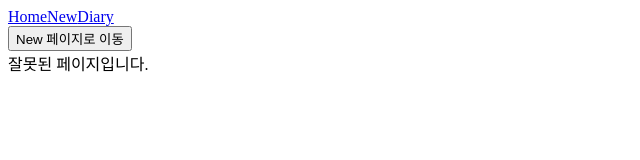
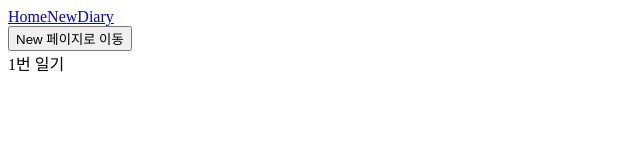
Before and after one commit to kimmh2142/onebite-react, a React (Vite) app in the folder section12/: page /diary/1 in a window 1280 px wide. Shown: the top 160 px of the page, without its empty margins (0-640 px from the left). Built offline with nearby package versions, Linux system fonts and the light colour scheme.

Commit message:
12.5 페이지라우팅4.동적경로

```diff
--- a/section12/src/App.jsx
+++ b/section12/src/App.jsx
@@ -6,8 +6,6 @@
 import Notfound from './pages/Notfound'
 
 
-// Link컴포넌트 : 클라이언트 사이드 렌더링
-// useNavigate : 이벤트 핸들러 함수 안에서 특정 조건에 따라 페이지 이동
 function App() {
   const nav = useNavigate();
 
@@ -26,7 +24,7 @@
       <Routes>
         <Route path="/" element={<Home />} />
         <Route path="/new" element={<New />} />
-        <Route path="/diary" element={<Diary />} />
+        <Route path="/diary/:id" element={<Diary />} />
         <Route path="*" element={<Notfound />} />
       </Routes>
     </>
--- a/section12/src/pages/Diary.jsx
+++ b/section12/src/pages/Diary.jsx
@@ -1,5 +1,11 @@
+import { useParams } from "react-router-dom"
+
 const Diary = () => {
-    return <div>Dairy</div>
+    // url parameter 방식
+    const params = useParams();
+    console.log(params);
+
+    return <div>{params.id}번 일기</div>
 }
 
 export default Diary
--- a/section12/src/pages/Home.jsx
+++ b/section12/src/pages/Home.jsx
@@ -1,4 +1,14 @@
+import { useSearchParams } from "react-router-dom"
+
 const Home = () => {
+
+    // QueryString 방식
+    const [params,setParams] = useSearchParams();
+    // params : QueryString으로 전달한 변수와 값
+    // setParams : 특정 QueryString의 값을 변경 할 수 있는 함수
+
+    console.log(params.get("value"));   //hello
+
     return <div>Home</div>
 }
 
```
